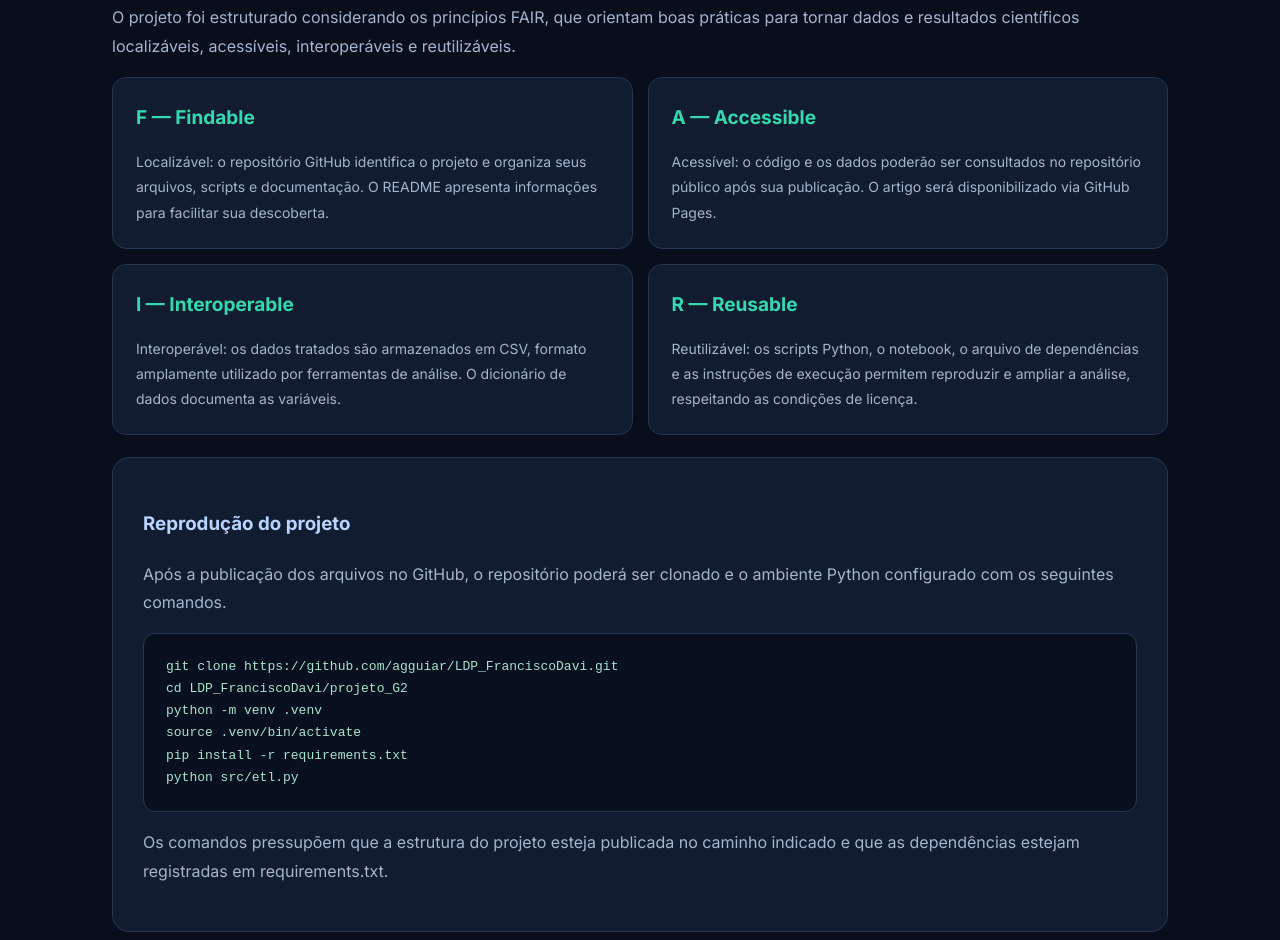
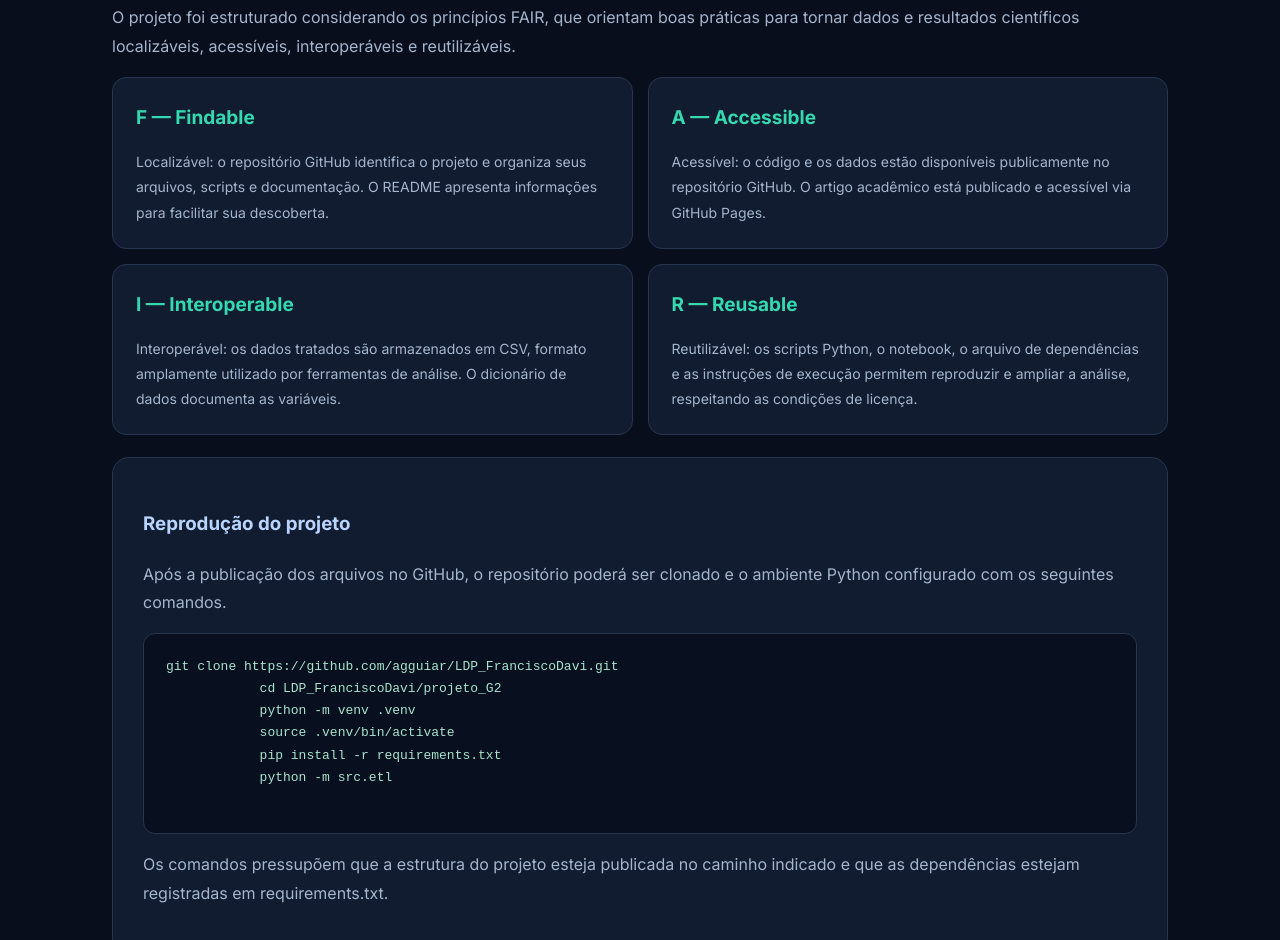
Before and after one commit to agguiar/LDP_FranciscoDavi, a plain HTML site: page projeto_G2/docs/index.html in a window 1280 px wide. Shown: the part 7606-8546 px from the top of the page. Drawn offline with nearby package versions, Linux system fonts and the light colour scheme.

Commit message:
Ajustes finais no artigo academico

```diff
--- a/projeto_G2/docs/index.html
+++ b/projeto_G2/docs/index.html
@@ -750,10 +750,10 @@ print(incidentes_anuais)</div>
             <strong>A — Accessible</strong>
             <p>
                 Acessível: o código e os dados
-                poderão ser consultados no
-                repositório público após sua
-                publicação. O artigo será
-                disponibilizado via GitHub Pages.
+                estão disponíveis publicamente
+                no repositório GitHub. O artigo
+                acadêmico está publicado e
+                acessível via GitHub Pages.
             </p>
         </div>
 
@@ -792,11 +792,12 @@ print(incidentes_anuais)</div>
         </p>
 
         <div class="codigo">git clone https://github.com/agguiar/LDP_FranciscoDavi.git
-cd LDP_FranciscoDavi/projeto_G2
-python -m venv .venv
-source .venv/bin/activate
-pip install -r requirements.txt
-python src/etl.py</div>
+            cd LDP_FranciscoDavi/projeto_G2
+            python -m venv .venv
+            source .venv/bin/activate
+            pip install -r requirements.txt
+            python -m src.etl
+        </div>
 
         <p>
             Os comandos pressupõem que a estrutura
@@ -912,8 +913,16 @@ function criarGrafico(id, tipo, labels, valores, titulo, coresGrafico) {
                     callbacks: {
                         label: contexto => {
                             const valor = contexto.parsed.y;
-                            return titulo + ": " +
-                                numero(valor);
+
+                            if (titulo === "Variação (%)") {
+                                return titulo + ": " +
+                                valor.toLocaleString("pt-BR", {
+                                minimumFractionDigits: 2,
+                                maximumFractionDigits: 2
+                                }) + "%";
+                            }
+
+                            return titulo + ": " + numero(valor);
                         }
                     }
                 }
```
